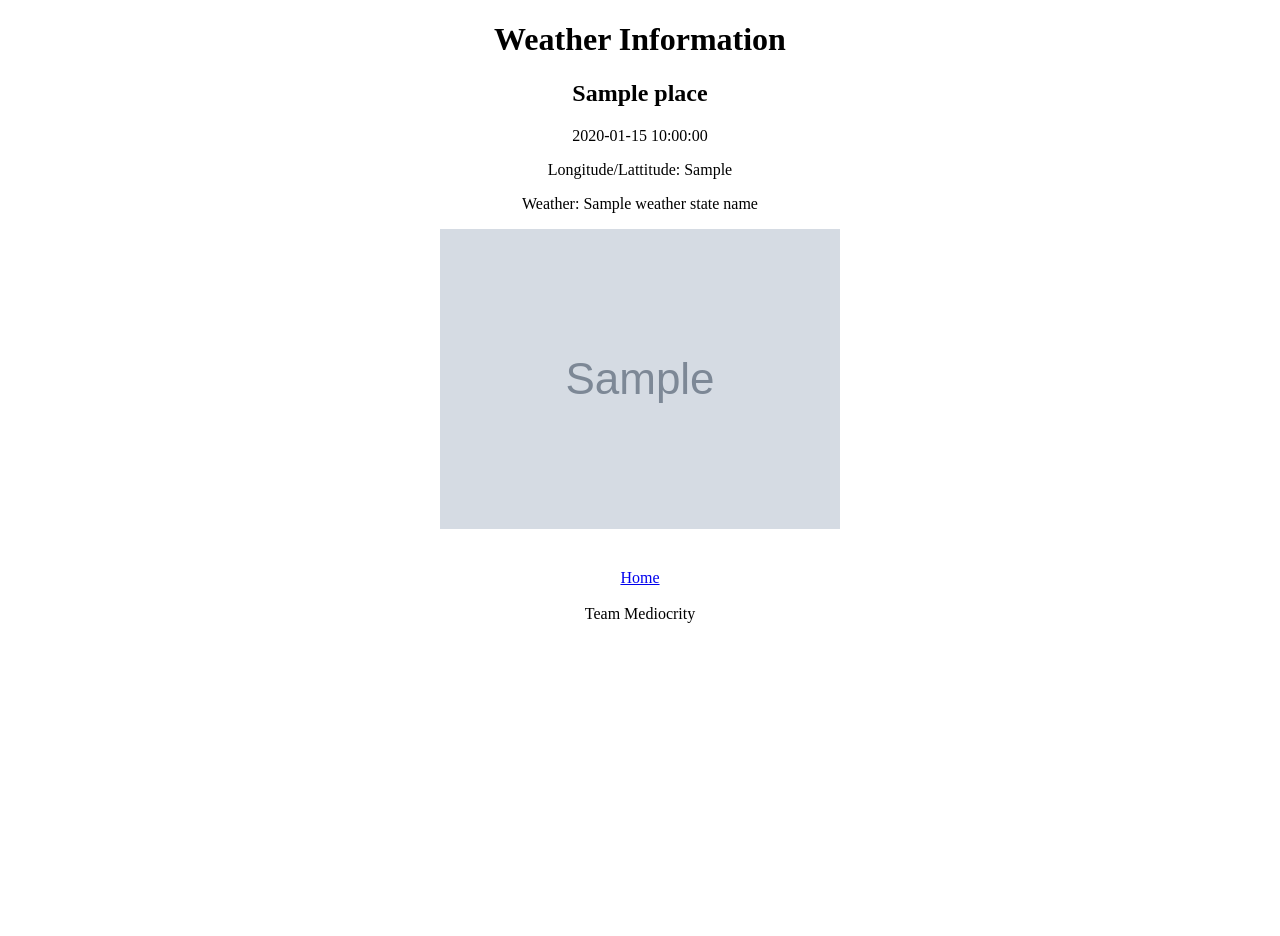
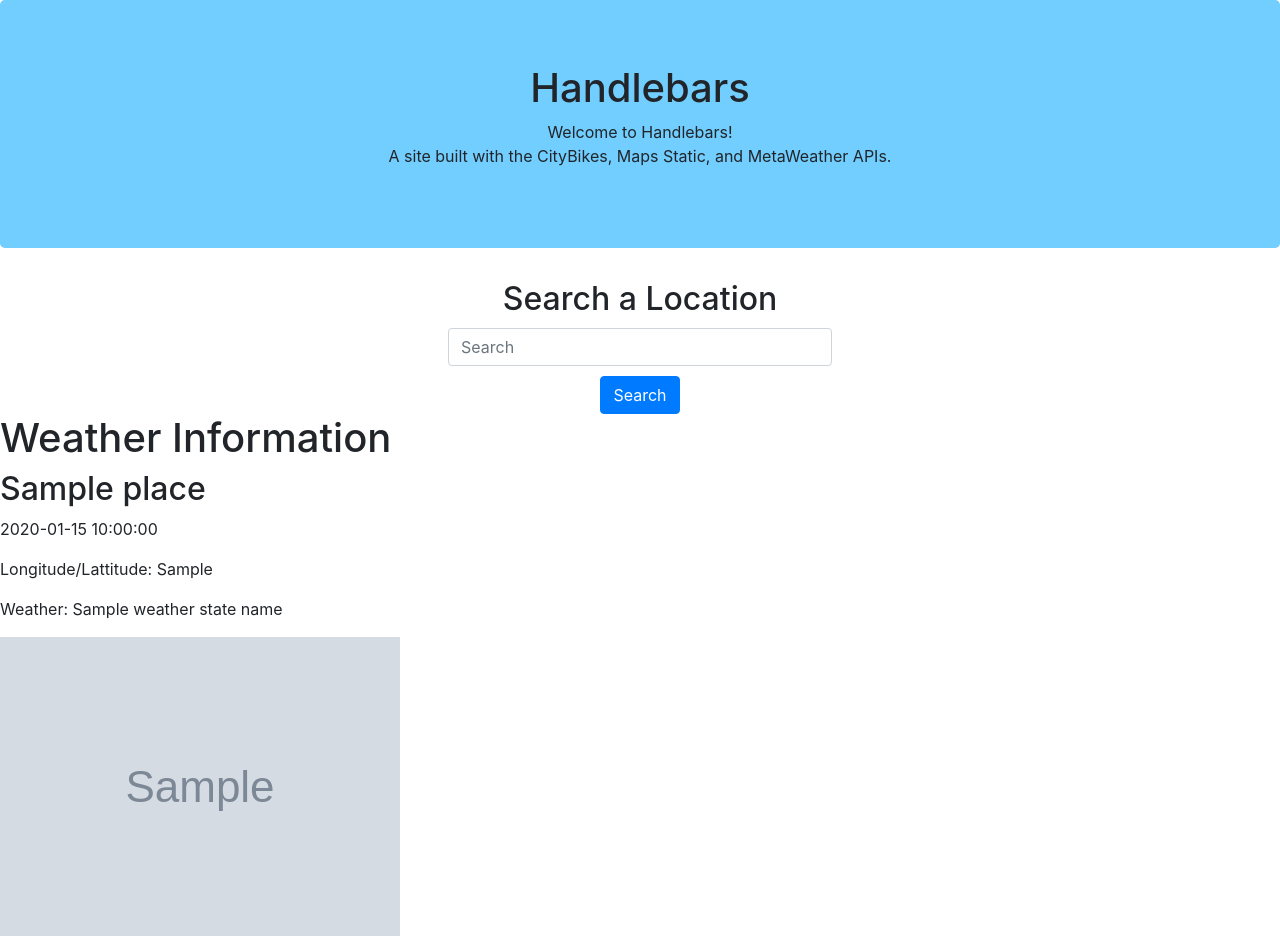
Before and after one commit to nilffej/Handlebars, a Flask app: template templates/homepage.html in a window 1280 px wide. Shown: the top 936 px of the page. Before the commit the page ends 623 px from the top, so only its background shows below. Run offline with Flask 2, Linux system fonts and the light colour scheme; the template is opened without the code that fills it: most values are stand-ins (such as "Sample title", 1, 10 or a date in 2020); grey boxes marked "Sample" are stand-in pictures; some libraries are stand-ins or nearby versions.

Commit message:
Added styled search bar.

```diff
--- a/templates/homepage.html
+++ b/templates/homepage.html
@@ -2,13 +2,32 @@
 <html lang="en" dir="ltr">
   <head>
     <meta charset="utf-8">
+    <meta name="viewport" content="width=device-width, initial-scale=1">
+    <meta http-equiv="x-ua-compatible" content="ie=edge">
+    <!-- Bootstrap CSS -->
+    <link rel="stylesheet" href="https://stackpath.bootstrapcdn.com/bootstrap/4.3.1/css/bootstrap.min.css" integrity="sha384-ggOyR0iXCbMQv3Xipma34MD+dH/1fQ784/j6cY/iJTQUOhcWr7x9JvoRxT2MZw1T" crossorigin="anonymous">
     <title>Handlebars</title>
+
     <style>
-
     </style>
   </head>
+
   <body>
-    <center>
+
+    <div class="jumbotron text-center" style="background-color: #71CEFF; ">
+      <h1>Handlebars</h1>
+      <p>Welcome to Handlebars!<br>
+        A site built with the CityBikes, Maps Static, and MetaWeather APIs.
+      </p>
+    </div>
+
+    <h2 style="text-align: center;">Search a Location</h2>
+    <form class="active-cyan-3 active-cyan-4" action="" style="text-align: center">
+      <input class="form-control" type="text" placeholder="Search"
+        aria-label="Search" style="width: 30%; margin: 10px auto;">
+      <button type="button" class="btn btn-primary">Search</button>
+    </form>
+
 
     <h1>Weather Information</h1>
     <h2>{{place}}</h2>
@@ -20,6 +39,5 @@
     <br><br><br>
     <a href="{{ url_for('root') }}">Home</a><br><br>
     <footer>Team Mediocrity</footer>
-    </center>
   </body>
 </html>
```
Lines whose indentation alone changed are shown as unchanged.
